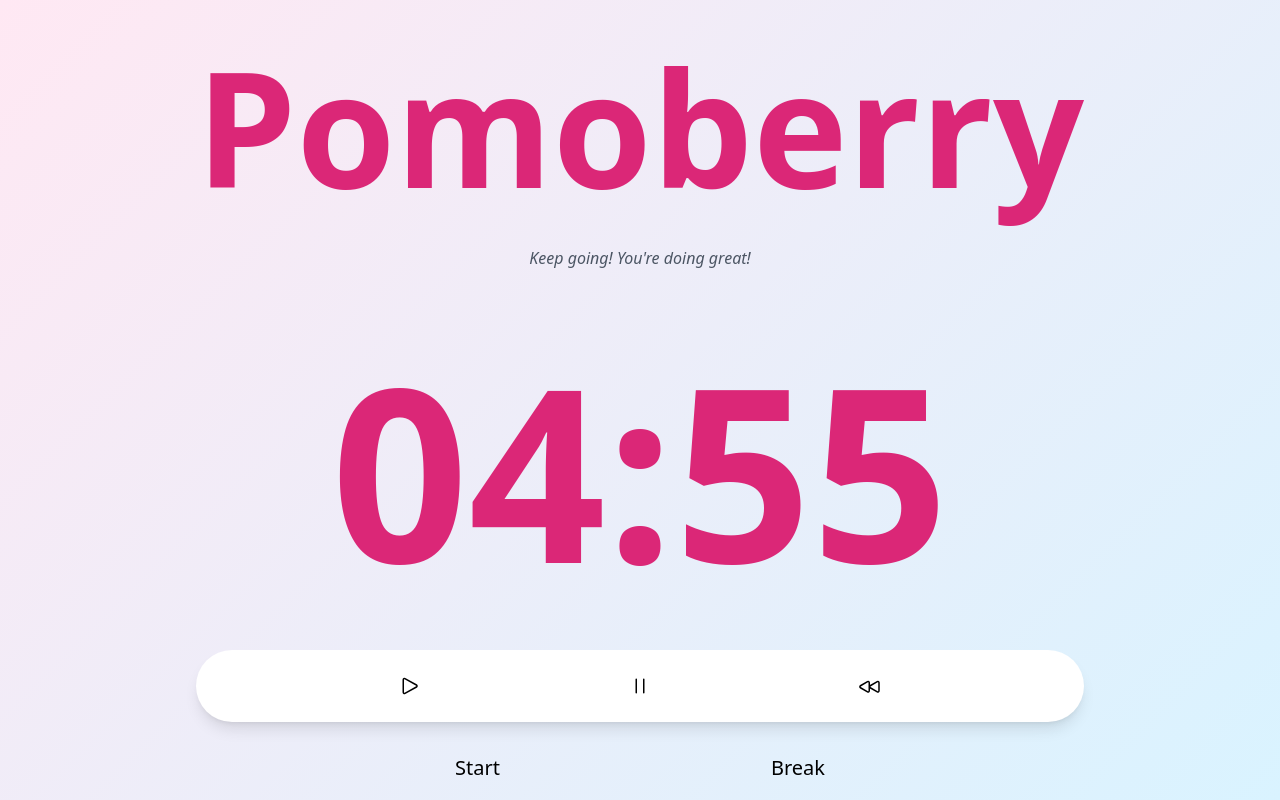
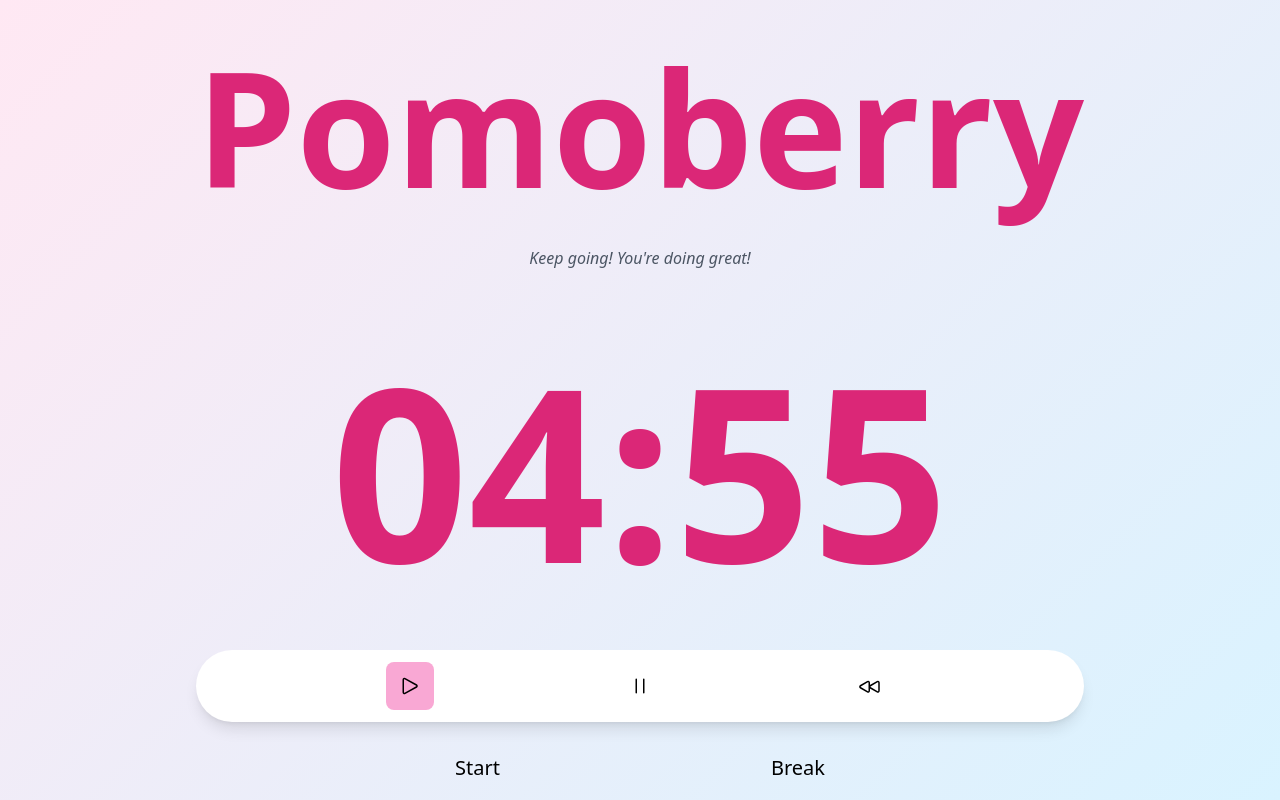
Before and after one commit to shampeyndadi/Pomoberry, a React (Vite) app in the folder App/: page / in a window 1280 px wide. Built offline with nearby package versions, Linux system fonts and the light colour scheme.

Commit message:
feat: break time component

```diff
--- /dev/null
+++ b/App/src/components/Break.jsx
@@ -0,0 +1,10 @@
+import React from "react";
+
+function Break(){
+    return (
+        <>
+        <div>
+        </div>
+        </>
+    )
+}
--- a/App/src/components/Pomodoro.jsx
+++ b/App/src/components/Pomodoro.jsx
@@ -25,17 +25,17 @@ function MyTimer({ expiryTimestamp }) {
     }
   }
 
-  const [highlight, setHighlight] = useState(null);
+  const [highlight, setHighlight] = useState("start");
 
   return (
     <div>
-      <div className="text-[15rem] font-bold text-center text-pink-600">
+      <div className="text-[15rem] font-bold text-center text-pink-600 hover:cursor-pointer">
         <span>{String(minutes).padStart(2, "0")}</span>:
         <span>{String(seconds).padStart(2, "0")}</span>
       </div>
       <div className="flex justify-evenly bg-white py-3 px-2 rounded-full shadow-lg">
         <button
-          className={`cursor-pointer py-3 px-3 rounded-lg ${
+          className={`cursor-pointer py-3 px-3 rounded-lg hover:bg-pink-300 ${
             highlight === "start" ? "bg-pink-300" : "bg-transparent"
           }`}
           onClick={() => {
@@ -59,7 +59,7 @@ function MyTimer({ expiryTimestamp }) {
           </svg>
         </button>
         <button
-          className={`cursor-pointer py-3 px-3 rounded-lg ${
+          className={`cursor-pointer py-3 px-3 rounded-lg hover:bg-pink-300  ${
             highlight === "pause" ? "bg-pink-300" : "bg-transparent"
           }`}
           onClick={() => {
@@ -83,7 +83,7 @@ function MyTimer({ expiryTimestamp }) {
           </svg>
         </button>
         <button
-          className="cursor-pointer py-3 px-3 rounded-lg bg-transparent"
+          className="cursor-pointer py-3 px-3 rounded-lg bg-transparent hover:bg-pink-300 "
           onClick={() => {
             const time = new Date();
             setHighlight("start");
```
